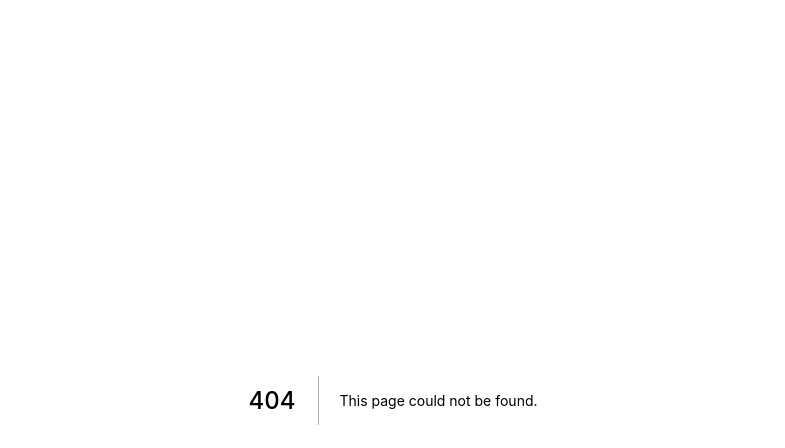
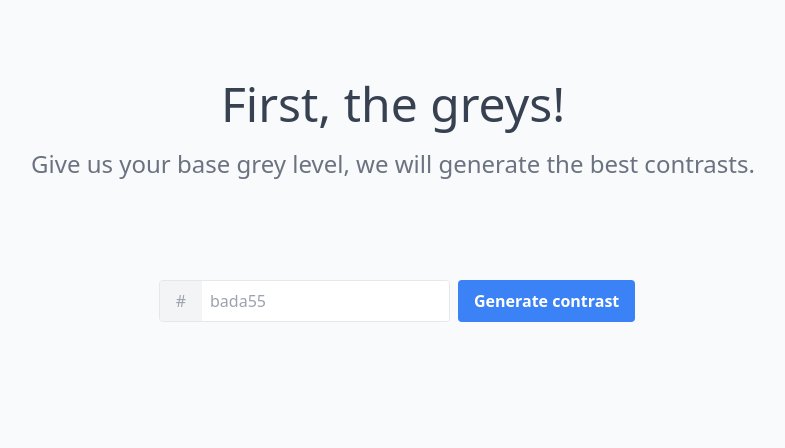
Before and after one commit to codikos/swaatch, a Next.js app: page /grays in a window 1280 px wide. Before the commit this address had no page. Shown: the top 448 px of the page, without its empty margins (247-1032 px from the left). Built offline with nearby package versions, Linux system fonts and the light colour scheme.

Commit message:
feat: generate contrast color from a primary color

```diff
--- /dev/null
+++ b/pages/grays.tsx
@@ -0,0 +1,152 @@
+import { useState } from 'react';
+import tinycolor from 'tinycolor2';
+
+const generateContrast = (primary: string) => {
+  const primaryTiny = tinycolor(primary);
+  const direction = primaryTiny.isDark() ? 'lighten' : 'darken';
+  const INCREMENT = 5;
+  let contrastTiny = primaryTiny.clone()[direction](INCREMENT);
+
+  while (!tinycolor.isReadable(primaryTiny, contrastTiny, { level: 'AAA', size: 'small' })) {
+    contrastTiny = contrastTiny[direction](INCREMENT);
+  }
+
+  return contrastTiny.toHex();
+};
+
+type Options = {
+  nbVariation: number;
+  increment: number;
+  direction: string;
+};
+
+const generatePalette = (color: string, options: Options) => {
+  const { nbVariation = 6, increment = 3, direction = 'both' } = options;
+
+  if (direction === 'right') {
+    return [
+      color,
+      ...Array.from({ length: nbVariation }).map((_, i) =>
+        tinycolor(color)
+          .darken((i + 1) * increment)
+          .toHex(),
+      ),
+    ];
+  }
+
+  if (direction === 'left') {
+    return [
+      ...Array.from({ length: nbVariation })
+        .map((_, i) =>
+          tinycolor(color)
+            .lighten((i + 1) * increment)
+            .toHex(),
+        )
+        .reverse(),
+      color,
+    ];
+  }
+
+  return [
+    ...Array.from({ length: Math.floor(nbVariation / 2) })
+      .map((_, i) =>
+        tinycolor(color)
+          .lighten((i + 1) * increment)
+          .toHex(),
+      )
+      .reverse(),
+    color,
+    ...Array.from({ length: Math.floor(nbVariation / 2) }).map((_, i) =>
+      tinycolor(color)
+        .darken((i + 1) * increment)
+        .toHex(),
+    ),
+  ];
+};
+
+interface InputProps {
+  label: string;
+  name: string;
+  placeholder: string;
+  size?: string;
+  value: string;
+  onChange(value: string): void;
+}
+
+const Input = ({ label, name, placeholder, size, onChange, value }: InputProps) => (
+  <div className="mx-2 flex flex-row justify-center overflow-hidden rounded border border-gray-200">
+    <label htmlFor={name} className="flex px-4 py-2 bg-gray-100 text-gray-400 rounder-l">
+      {label}
+    </label>
+    <input
+      className={`px-2 ${size}`}
+      onChange={(e) => {
+        e.preventDefault();
+        onChange(e.target.value);
+      }}
+      type="text"
+      name={name}
+      id={name}
+      placeholder={placeholder}
+      value={value}
+    />
+  </div>
+);
+
+const ColorCard = ({ color }) => (
+  <div className="mx-2 border border-gray-200 rounded overflow-hidden">
+    <div className="w-28 h-28" style={{ backgroundColor: `#${color}` }}></div>
+    <div className="bg-white px-4 py-2 text-center">
+      <span className="text-blue-500">#</span>
+      {color}
+    </div>
+  </div>
+);
+
+export default function PrimaryPage() {
+  const [hexValue, setHexValue] = useState('');
+  const [contrast, setContrast] = useState('');
+
+  const onClickGenerate = () => {
+    setContrast(generateContrast(hexValue));
+  };
+
+  const HexInput = () => <Input onChange={setHexValue} label="#" name="hex" placeholder="bada55" value={hexValue} />;
+
+  return (
+    <div>
+      <div className="py-20">
+        <h1 className="text-5xl text-center text-gray-700 dark:text-gray-100">First, the greys!</h1>
+        <h2 className="text-2xl mt-5 text-center text-gray-500 dark: text-gray-200">
+          Give us your base grey level, we will generate the best contrasts.
+        </h2>
+      </div>
+      <div className="flex flex-row justify-center mt-5">
+        <HexInput />
+        <button onClick={onClickGenerate} className="btn-blue">
+          Generate contrast
+        </button>
+      </div>
+      {contrast && (
+        <>
+          <div className="mt-5">
+            <h3 className="text-1xl text-center font-bold text-gray-700 dark:text-gray-100">Primary</h3>
+            <div className="flex flex-row justify-center mt-1">
+              {generatePalette(hexValue, { direction: 'right', nbVariation: 6, increment: 3 }).map((value) => (
+                <ColorCard color={value} />
+              ))}
+            </div>
+          </div>
+          <div className="mt-5">
+            <h3 className="text-1xl text-center font-bold text-gray-700 dark:text-gray-100">Contrast</h3>
+            <div className="flex flex-row justify-center mt-1">
+              {generatePalette(contrast, { direction: 'both', nbVariation: 6, increment: 3 }).map((value) => (
+                <ColorCard color={value} />
+              ))}
+            </div>
+          </div>
+        </>
+      )}
+    </div>
+  );
+}
--- a/pages/index.js
+++ /dev/null
@@ -1,14 +0,0 @@
-import Nav from '../components/nav'
-
-export default function IndexPage() {
-  return (
-    <div>
-      <Nav />
-      <div className="py-20">
-        <h1 className="text-5xl text-center text-gray-700 dark:text-gray-100">
-          Next.js + Tailwind CSS 2.0
-        </h1>
-      </div>
-    </div>
-  )
-}
--- /dev/null
+++ b/pages/index.tsx
@@ -0,0 +1,14 @@
+export default function IndexPage() {
+  return (
+    <div>
+      <div className="py-20">
+        <h1 className="text-5xl text-center text-gray-700 dark:text-gray-100">Swaatch!</h1>
+      </div>
+      <div>
+        <a href="/grays" className="btn-blue">
+          Let's begin!
+        </a>
+      </div>
+    </div>
+  );
+}
```
Also changed, not shown: package.json (+7 -2 lines), tsconfig.json (added, +29 -0 lines), next-env.d.ts (added), 1 other file (tests, documents, lock files or other folders).
